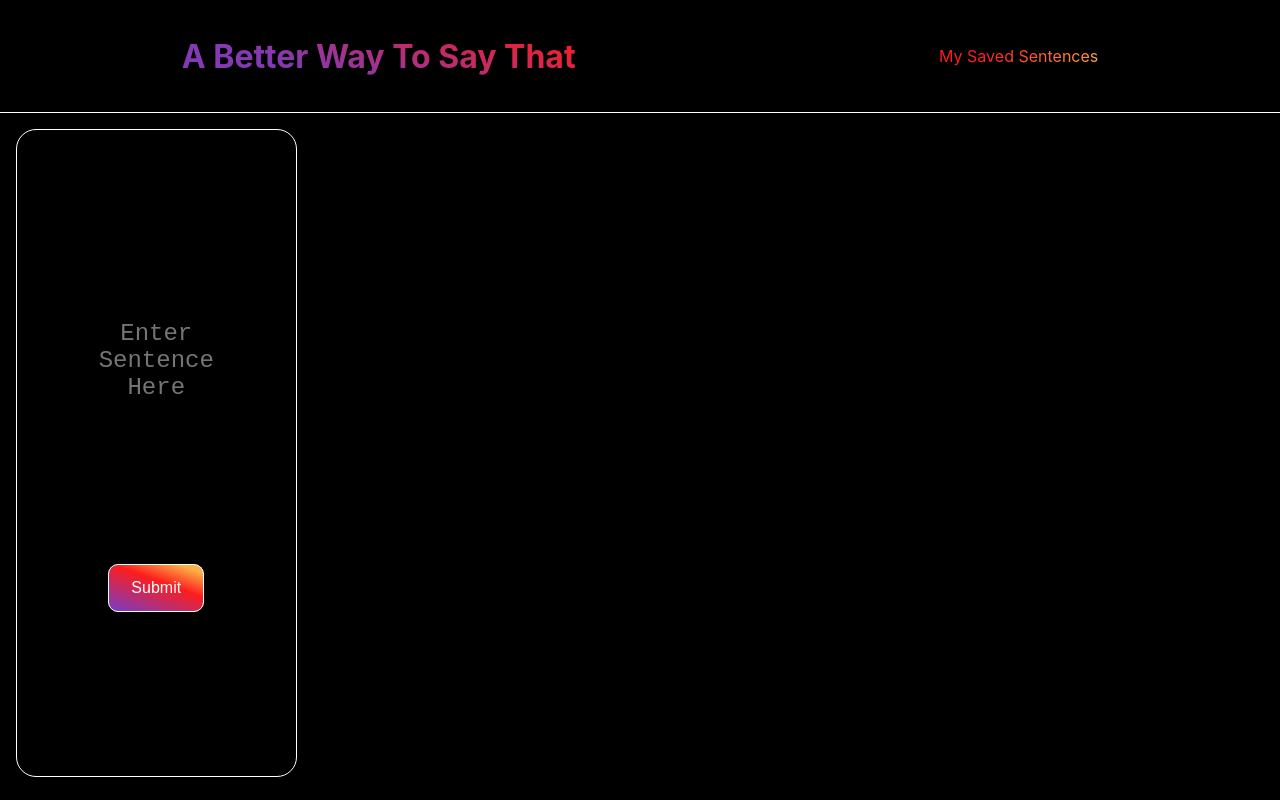
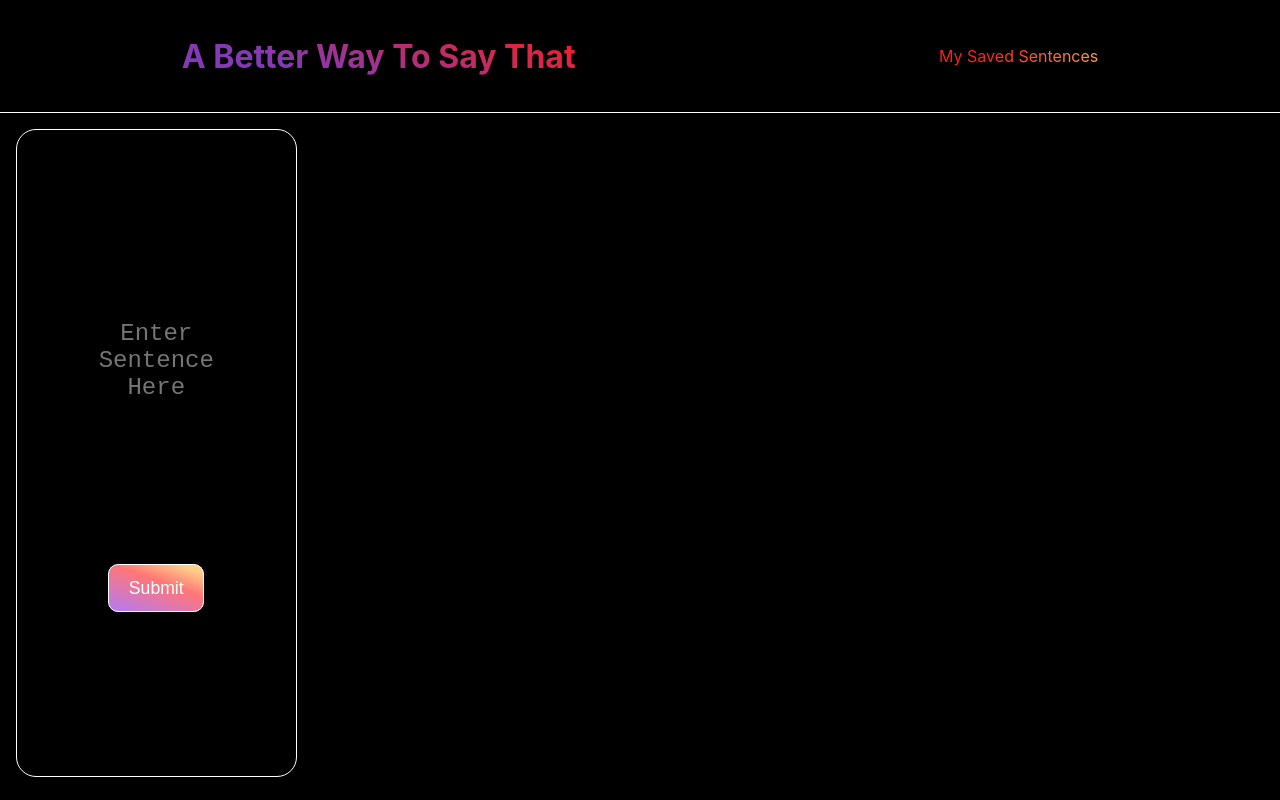
Before and after one commit to tylrs/a-better-way-to-say-that, a React (Create React App) app: page / in a window 1280 px wide. In both pictures the pointer is over the button "Submit". Built offline with nearby package versions, Linux system fonts and the light colour scheme.

Commit message:
Add button hover

```diff
--- a/src/components/Panel/Panel.css
+++ b/src/components/Panel/Panel.css
@@ -65,7 +65,22 @@ button {
     height: 3rem;
     margin-top: 3%;
     text-transform: capitalize;
+    /* transition: 1s; */
     width: 6rem;
+}
+
+button:hover {
+    background-image: linear-gradient(20deg, rgb(188 122 232) 7%, rgb(255 118 118) 60%, rgb(255 206 136) 90%);
+    /* border: .5px solid linear-gradient(20deg, rgb(188 122 232) 7%, rgb(255 118 118) 60%, rgb(255 206 136) 90%); */
+    color: white;
+    /* border-radius: 10px; */
+    font-size: 1.1rem;
+    /* height: 3.7rem; */
+    margin-top: 3%;
+    cursor: pointer;
+    /* text-transform: capitalize; */
+    /* transition: 300ms; */
+    /* width: 6.5rem;     */
 }
 
 h2, label {
```
